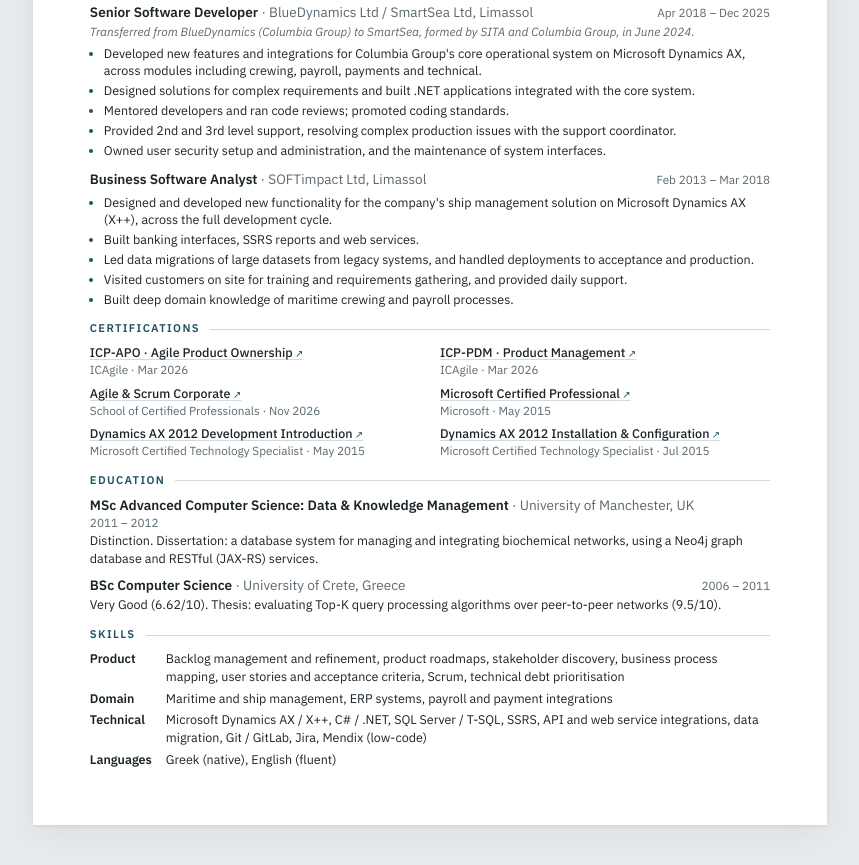
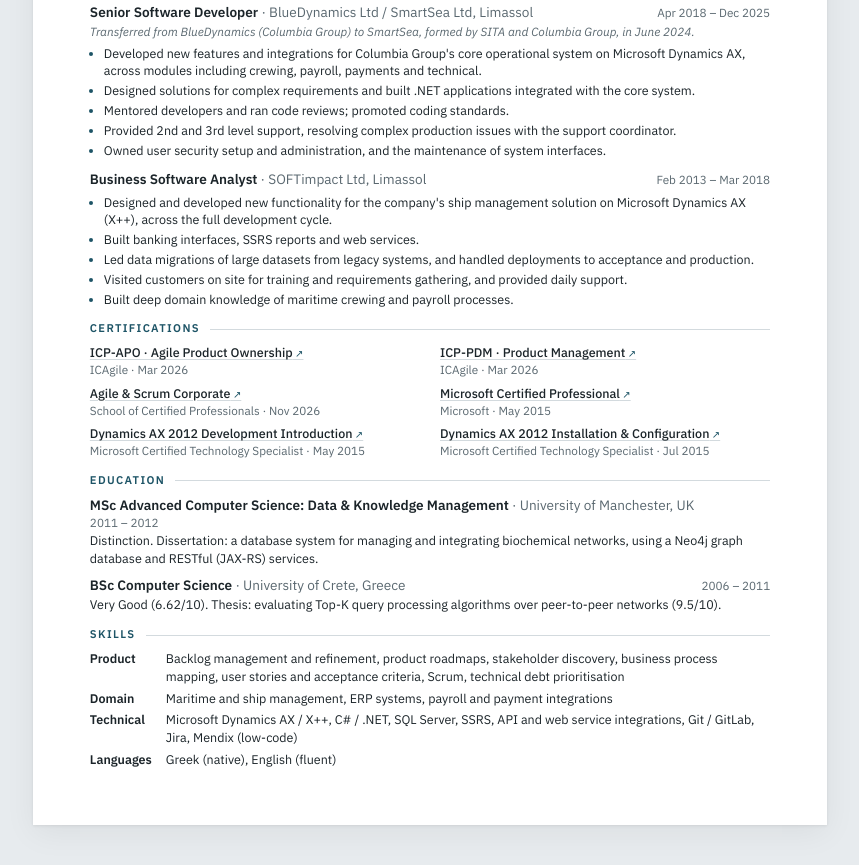
Before and after one commit to zahariadn/zahariadn.github.io, a plain HTML site: page index.html in a window 1280 px wide. Shown: the part 594-1459 px from the top of the page, without its empty margins (210-1069 px from the left). Drawn offline with Linux system fonts and the light colour scheme.

Commit message:
Remove T-SQL and data migration from technical skills
Co-Authored-By: Claude Opus 5.5 <noreply@anthropic.com>

```diff
--- a/index.html
+++ b/index.html
@@ -285,7 +285,7 @@ blockquote.appraisal cite { font-style: normal; font-size: 8.2pt; white-space: n
       <dt>Domain</dt>
       <dd>Maritime and ship management, ERP systems, payroll and payment integrations</dd>
       <dt>Technical</dt>
-      <dd>Microsoft Dynamics AX / X++, C# / .NET, SQL Server / T-SQL, SSRS, API and web service integrations, data migration, Git / GitLab, Jira, Mendix (low-code)</dd>
+      <dd>Microsoft Dynamics AX / X++, C# / .NET, SQL Server, SSRS, API and web service integrations, Git / GitLab, Jira, Mendix (low-code)</dd>
       <dt>Languages</dt>
       <dd>Greek (native), English (fluent)</dd>
     </dl>
```
